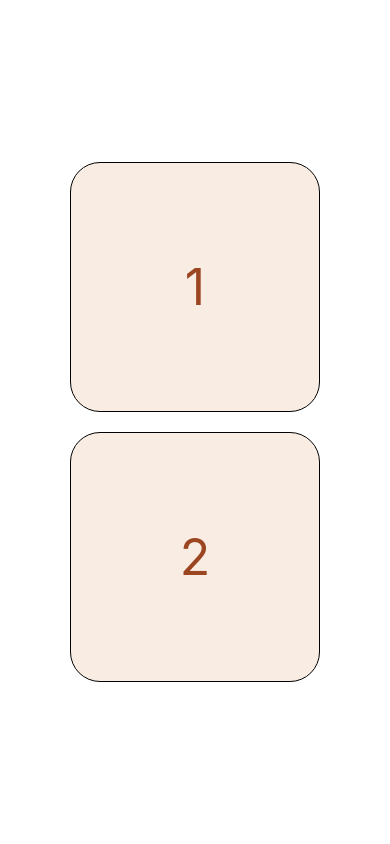
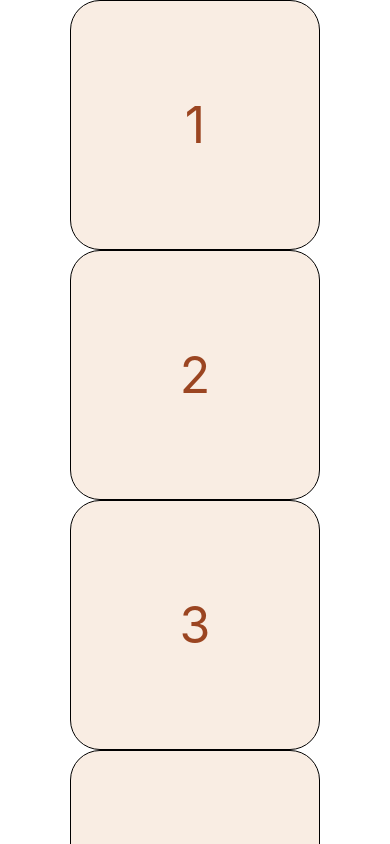
Before and after one commit to Stephanie-Castro-Dos-Santos/Test_React_Native, a React Native app in the folder test_react_native/: screen / in a window 390 px wide. Built offline with nearby package versions, Linux system fonts and the light colour scheme.

Commit message:
Array list and Flat list to print components

```diff
--- a/test_react_native/App.js
+++ b/test_react_native/App.js
@@ -1,10 +1,10 @@
 /* IMPORTS */
 import { StatusBar } from 'expo-status-bar';
 import React from 'react';
-import { StyleSheet, Text, View, Image } from 'react-native';
+import { StyleSheet, Text, View, Image, FlatList } from 'react-native';
 
 /* VARIABLES */
-const days = [1,2,3];
+const days = [1,2,3,4,5];
 
 export default function App() {
   return (
@@ -22,13 +22,22 @@
       />*/
       }
 
-        <View style={styles.box}>
-          <Text style={styles.text}>1</Text>
+      <FlatList
+        data={days}
+        renderItem={({item})=>(
+          <View style={styles.box}>
+            <Text style={styles.text}>{item}</Text>
+          </View>
+        )}
+        //horizontal
+      />
+
+
+      {/*days.map((day)=>(
+        <View style={styles.box} key={day}>
+          <Text style={styles.text}>{day}</Text>
         </View>
-
-        <View style={styles.box}>
-          <Text style={styles.text}>2</Text>
-        </View>
+      ))*/}
 
       <StatusBar style="auto" />
     </View>
@@ -40,7 +49,7 @@
     flex: 1,
     alignItems: 'center',
     justifyContent: 'center',
-    gap: 20
+    gap: 10
   },
 
   box:{
```
